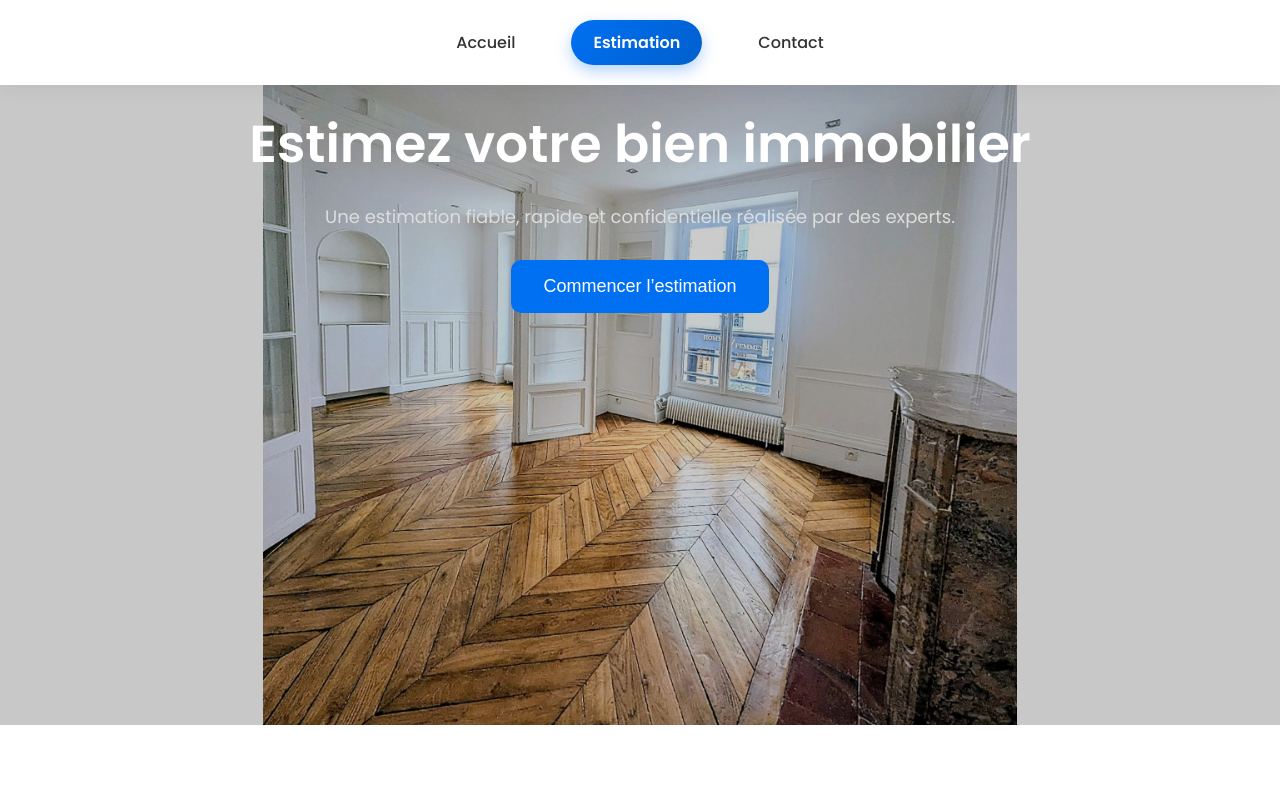
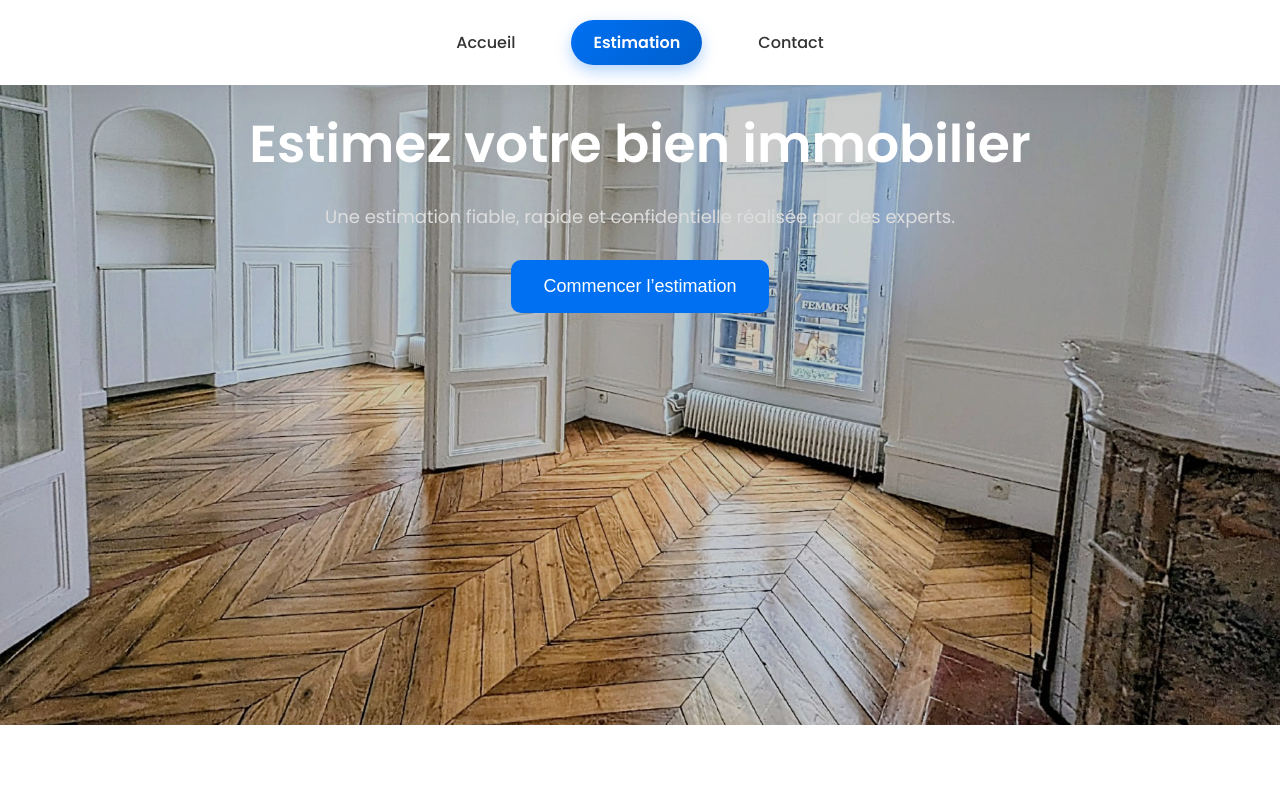
Before and after one commit to Juju-kpi/estimation_immo, a Next.js app: page / in a window 1280 px wide. Shown: the top 800 px of the page. Built offline with nearby package versions, Linux system fonts and the light colour scheme.

Commit message:
Update HomeClient.js

```diff
--- a/app/HomeClient.js
+++ b/app/HomeClient.js
@@ -49,8 +49,8 @@ export default function HomeClient() {
             fill
             priority
             quality={100}
-            sizes="(max-width: 768px) 100vw, 1920px"
-             style={{ objectFit: "contain"}}
+            sizes= "100vw"
+            style={{ objectFit: "cover"}}
             className={`hero-bg ${index === currentImage ? "active" : ""}`}
           />
         ))}
```
